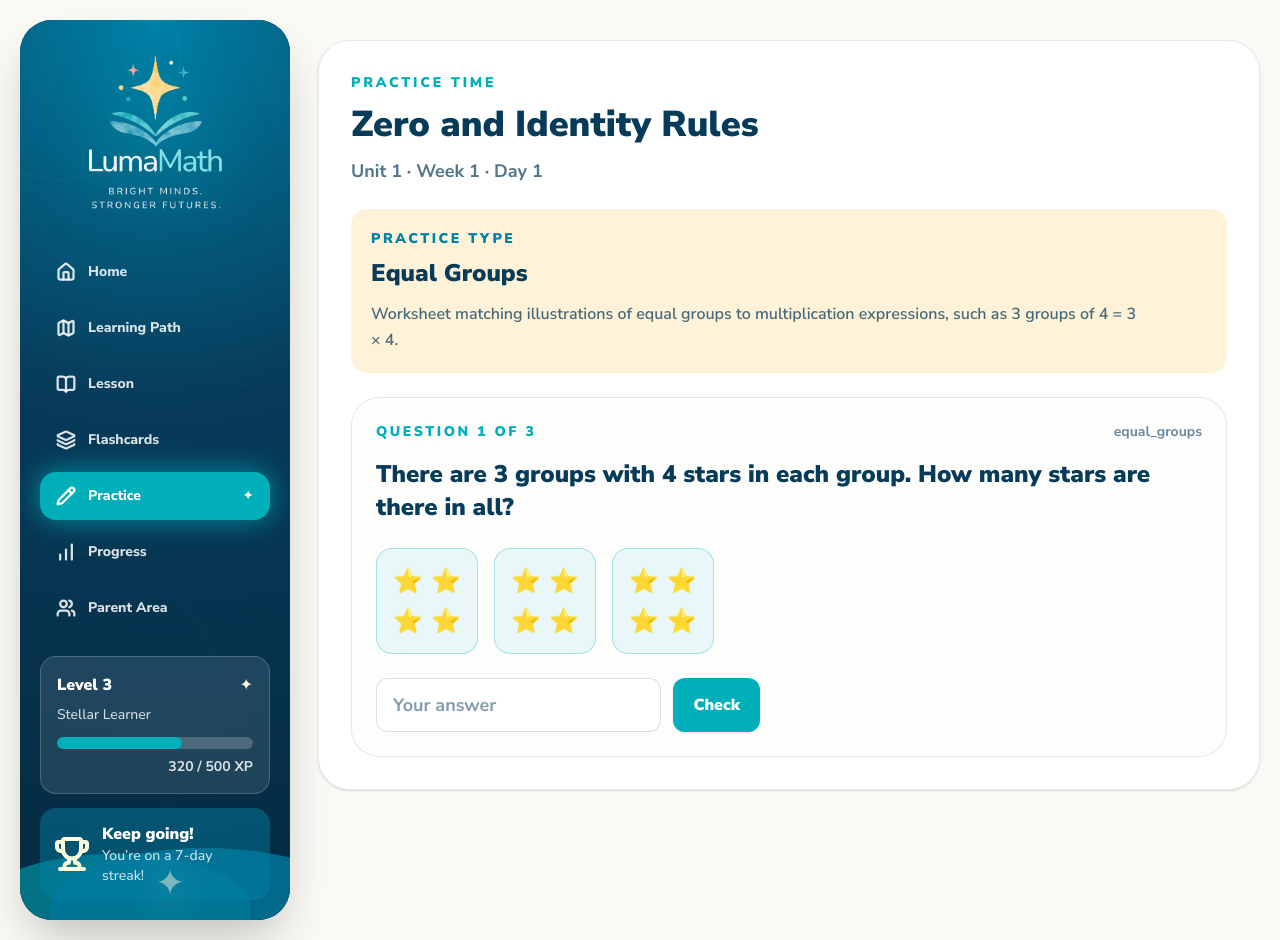
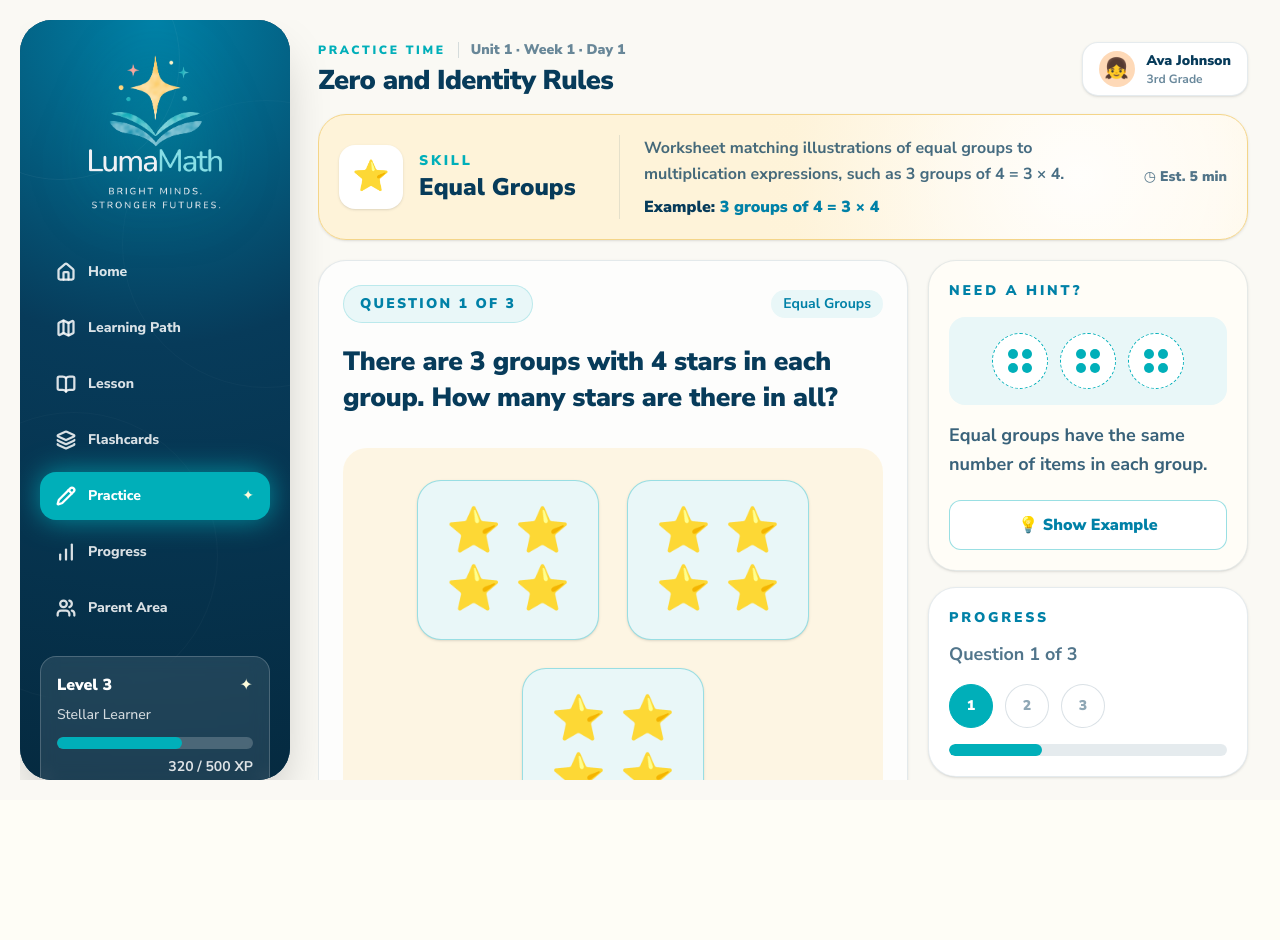
Before and after one commit to datsyukfliprw/luma_math, a React (Vite) app: page /practice in a window 1280 px wide. After the commit the page ends 800 px from the top, so only its background shows below. Built offline with nearby package versions, Linux system fonts and the light colour scheme.

Commit message:
Polish practice screen layout

```diff
--- a/src/App.tsx
+++ b/src/App.tsx
@@ -10,8 +10,8 @@ import ProgressScreen from './screens/ProgressScreen'
 
 function App() {
   return (
-    <main className="min-h-screen bg-[#faf9f4] p-0 text-[#073B5A] xl:p-5">
-      <div className="mx-auto flex min-h-screen max-w-[1540px] gap-7">
+    <main className="h-screen overflow-hidden bg-[#faf9f4] p-0 text-[#073B5A] xl:p-5">
+      <div className="mx-auto flex h-full max-w-[1540px] gap-7 overflow-hidden">
         <Sidebar />
 
         <Routes>
--- a/src/components/layout/PageLayout.tsx
+++ b/src/components/layout/PageLayout.tsx
@@ -4,8 +4,8 @@ type PageLayoutProps = {
 
 function PageLayout({ children }: PageLayoutProps) {
   return (
-    <section className="flex-1 px-4 py-5 lg:px-0">
-      <div className="mx-auto max-w-[1260px]">{children}</div>
+    <section className="h-full min-w-0 flex-1 overflow-y-auto px-4 py-5 pr-2 lg:px-0 lg:pr-3">
+      <div className="mx-auto max-w-[1260px] pb-6">{children}</div>
     </section>
   )
 }
--- a/src/components/layout/Sidebar.tsx
+++ b/src/components/layout/Sidebar.tsx
@@ -104,13 +104,6 @@ function Sidebar() {
           </div>
         </div>
 
-        <div className="pointer-events-none absolute bottom-0 left-0 right-0 h-30 opacity-90">
-          <div className="absolute bottom-[-38px] left-[-40px] h-26 w-[270px] rounded-t-[80%] bg-[#00AFB9]/60" />
-          <div className="absolute bottom-[-48px] right-[-70px] h-30 w-[310px] rounded-t-[80%] bg-[#0081A7]/80" />
-          <div className="absolute bottom-4 left-1/2 text-4xl text-[#FDFCDC] drop-shadow-[0_0_18px_rgba(253,252,220,0.8)]">
-            ✦
-          </div>
-        </div>
       </div>
     </aside>
   )
--- a/src/screens/PracticeScreen.tsx
+++ b/src/screens/PracticeScreen.tsx
@@ -1,5 +1,5 @@
 import { useState } from 'react'
-import { useParams } from 'react-router-dom'
+import { Link, useParams } from 'react-router-dom'
 import PageLayout from '../components/layout/PageLayout'
 import { getLessonById } from '../lib/lessonLookup'
 import { generateProblemsForPracticeType } from '../practiceTypes/registry'
@@ -19,9 +19,57 @@ function normalizeAnswer(answer: string) {
     .replaceAll('*', 'x')
 }
 
+function getPracticeExample(practiceType: string) {
+  if (practiceType === 'array_rows_columns') {
+    return '3 rows of 4 = 3 × 4'
+  }
+
+  if (practiceType === 'repeated_addition_to_multiplication') {
+    return '5 + 5 + 5 = 3 × 5'
+  }
+
+  if (practiceType === 'factor_product_identification') {
+    return '3 × 4 = 12, product is 12'
+  }
+
+  return '3 groups of 4 = 3 × 4'
+}
+
+function getHintText(visualType?: string) {
+  if (visualType === 'array_rows_columns') {
+    return 'Rows go across. Columns go up and down. Count both to find the product.'
+  }
+
+  if (visualType === 'repeated_addition') {
+    return 'Repeated addition adds the same number again and again. Count how many times it repeats.'
+  }
+
+  if (visualType === 'factor_product') {
+    return 'Factors are the numbers being multiplied. The product is the answer.'
+  }
+
+  return 'Equal groups have the same number of items in each group.'
+}
+
+function getSmallHintText(visualType?: string) {
+  if (visualType === 'array_rows_columns') {
+    return '💡 Count the rows, then count the columns.'
+  }
+
+  if (visualType === 'repeated_addition') {
+    return '💡 Count how many times the same number repeats.'
+  }
+
+  if (visualType === 'factor_product') {
+    return '💡 Factors are the numbers before the equals sign.'
+  }
+
+  return '💡 Count all the stars to find the total.'
+}
+
 function PracticeScreen() {
   const { lessonId } = useParams()
-  const { unit, week, lesson } = getLessonById(lessonId)
+  const { unit, week, lesson, weekDayNumber } = getLessonById(lessonId)
 
   const problems = generateProblemsForPracticeType(lesson.practice_type)
 
@@ -36,6 +84,9 @@ function PracticeScreen() {
 
   const currentProblem = problems[currentProblemIndex]
   const visualData = currentProblem?.visualData
+
+  const lessonPath = lessonId ? `/lesson/${lessonId}` : '/lesson'
+  const practiceTypeLabel = formatPracticeType(lesson.practice_type)
 
   function checkAnswer() {
     if (!currentProblem) return
@@ -104,57 +155,101 @@ function PracticeScreen() {
 
   return (
     <PageLayout>
-      <div className="rounded-[2rem] border border-[#073B5A]/10 bg-white p-8 shadow-sm">
-        <p className="text-sm font-black uppercase tracking-[0.2em] text-[#00AFB9]">
+<div className="mb-4 flex items-center justify-between gap-5">
+  <div>
+    <div className="flex flex-wrap items-center gap-3">
+      <p className="text-xs font-black uppercase tracking-[0.22em] text-[#00AFB9]">
         Practice Time
       </p>
 
-        <h1 className="mt-3 text-4xl font-black">{lesson.lesson_title}</h1>
+      <span className="hidden h-4 w-px bg-[#073B5A]/15 sm:block" />
 
-        <p className="mt-3 text-lg font-bold text-[#073B5A]/70">
+      <p className="text-sm font-black text-[#073B5A]/60">
         Unit {unit.unit_number} · Week {week.week_number} · Day{' '}
-          {lesson.day_number}
-        </p>
-
-        <div className="mt-6 rounded-2xl bg-[#FEF3D9] p-5">
-          <p className="text-sm font-black uppercase tracking-[0.18em] text-[#0081A7]">
-            Practice Type
-          </p>
-
-          <p className="mt-2 text-2xl font-black text-[#073B5A]">
-            {formatPracticeType(lesson.practice_type)}
-          </p>
-
-          <p className="mt-3 max-w-3xl font-semibold leading-relaxed text-[#073B5A]/75">
-            {lesson.practice}
+        {weekDayNumber}
       </p>
     </div>
 
+    <h1 className="mt-1 text-[1.7rem] font-black leading-tight tracking-[-0.02em] text-[#073B5A]">
+      {lesson.lesson_title}
+    </h1>
+  </div>
+
+  <div className="hidden rounded-2xl border border-[#073B5A]/10 bg-white px-4 py-2 shadow-sm md:flex md:items-center md:gap-3">
+    <div className="flex h-9 w-9 items-center justify-center rounded-full bg-[#FED9B7] text-xl">
+      👧
+    </div>
+
+    <div>
+      <p className="text-sm font-black text-[#073B5A]">Ava Johnson</p>
+      <p className="text-xs font-bold text-[#073B5A]/60">3rd Grade</p>
+    </div>
+  </div>
+</div>
+      <section className="mb-5 rounded-[1.75rem] border border-[#F4D589] bg-[radial-gradient(circle_at_82%_50%,rgba(255,255,255,0.88)_0%,rgba(255,255,255,0.48)_18%,rgba(254,243,217,0.86)_38%,rgba(254,243,217,1)_72%),linear-gradient(90deg,#FEF3D9_0%,#FEF3D9_48%,#FFF8E9_100%)] p-5 shadow-sm">
+        <div className="grid gap-5 lg:grid-cols-[260px_1fr_120px] lg:items-center">
+          <div className="flex items-center gap-4">
+            <div className="flex h-16 w-16 shrink-0 items-center justify-center rounded-2xl bg-white text-3xl shadow-sm">
+              ⭐
+            </div>
+
+            <div>
+              <p className="text-sm font-black uppercase tracking-[0.2em] text-[#00AFB9]">
+                Skill
+              </p>
+
+              <h2 className="text-2xl font-black text-[#073B5A]">
+                {practiceTypeLabel}
+              </h2>
+            </div>
+          </div>
+
+          <div className="border-[#073B5A]/10 lg:border-l lg:pl-6">
+            <p className="font-bold leading-relaxed text-[#073B5A]/75">
+              {lesson.practice}
+            </p>
+
+            <p className="mt-2 font-black text-[#073B5A]">
+              Example:{' '}
+              <span className="text-[#0081A7]">
+                {getPracticeExample(lesson.practice_type)}
+              </span>
+            </p>
+          </div>
+
+          <div className="text-sm font-black text-[#073B5A]/70 lg:text-right">
+            ◷ Est. 5 min
+          </div>
+        </div>
+      </section>
+
+      <section className="grid gap-5 xl:grid-cols-[1fr_320px]">
         {currentProblem ? (
-          <div className="mt-6 rounded-[1.75rem] border border-[#073B5A]/10 bg-[#FDFDFC] p-6">
-            <div className="mb-4 flex items-center justify-between">
-              <p className="text-sm font-black uppercase tracking-[0.18em] text-[#00AFB9]">
+          <div className="rounded-[1.75rem] border border-[#073B5A]/10 bg-[#FDFDFC] p-6 shadow-sm">
+            <div className="mb-5 flex items-center justify-between gap-4">
+              <p className="rounded-full border border-[#00AFB9]/20 bg-[#E9F7F8] px-4 py-2 text-sm font-black uppercase tracking-[0.16em] text-[#0081A7]">
                 Question {currentProblemIndex + 1} of {problems.length}
               </p>
 
-              <p className="text-sm font-bold text-[#073B5A]/60">
-                {currentProblem.visualType}
+              <p className="rounded-full bg-[#E9F7F8] px-3 py-1 text-sm font-bold text-[#0081A7]">
+                {formatPracticeType(currentProblem.visualType)}
               </p>
             </div>
 
-            <h2 className="text-2xl font-black leading-snug text-[#073B5A]">
+            <h2 className="max-w-3xl text-[1.65rem] font-black leading-snug tracking-[-0.01em] text-[#073B5A]">
               {currentProblem.questionText}
             </h2>
 
             {currentProblem.visualType === 'equal_groups' && visualData && (
-              <div className="mt-6 flex flex-wrap gap-4">
+              <div className="mt-8 rounded-3xl bg-[#FEF3D9]/70 px-6 py-8">
+                <div className="flex flex-wrap justify-center gap-7">
                   {Array.from({ length: visualData.groups ?? 0 }).map(
                     (_, groupIndex) => (
                       <div
                         key={groupIndex}
-                      className="rounded-2xl border border-[#00AFB9]/30 bg-[#E9F7F8] p-4"
+                        className="rounded-3xl border border-[#00AFB9]/35 bg-[#E9F7F8] p-7 shadow-sm"
                       >
-                      <div className="grid grid-cols-2 gap-2 text-2xl">
+                        <div className="grid grid-cols-2 gap-3.5 text-[2.75rem] leading-none">
                           {Array.from({
                             length: visualData.itemsPerGroup ?? 0,
                           }).map((_, starIndex) => (
@@ -165,36 +260,37 @@ function PracticeScreen() {
                     ),
                   )}
                 </div>
+              </div>
             )}
 
             {currentProblem.visualType === 'repeated_addition' && visualData && (
-              <div className="mt-6 rounded-2xl bg-[#FEF3D9] p-6 text-center">
-                <p className="text-4xl font-black text-[#073B5A]">
+              <div className="mt-8 rounded-3xl bg-[#FEF3D9] p-8 text-center">
+                <p className="text-5xl font-black text-[#073B5A]">
                   {visualData.repeatedAddition}
                 </p>
 
-                <p className="mt-3 text-lg font-bold text-[#073B5A]/70">
+                <p className="mt-4 text-lg font-bold text-[#073B5A]/70">
                   Write this as a multiplication sentence.
                 </p>
               </div>
             )}
 
             {currentProblem.visualType === 'factor_product' && visualData && (
-              <div className="mt-6 rounded-2xl bg-[#FEF3D9] p-6 text-center">
-                <p className="text-4xl font-black text-[#073B5A]">
+              <div className="mt-8 rounded-3xl bg-[#FEF3D9] p-8 text-center">
+                <p className="text-5xl font-black text-[#073B5A]">
                   {visualData.equation}
                 </p>
 
-                <p className="mt-3 text-lg font-bold text-[#073B5A]/70">
+                <p className="mt-4 text-lg font-bold text-[#073B5A]/70">
                   Type the two factors and the product.
                 </p>
               </div>
             )}
 
             {currentProblem.visualType === 'array_rows_columns' && visualData && (
-              <div className="mt-6 rounded-2xl bg-[#FEF3D9] p-6 text-center">
+              <div className="mt-8 rounded-3xl bg-[#FEF3D9] p-8 text-center">
                 <div
-                  className="mx-auto grid w-fit gap-3 rounded-2xl bg-white p-5 shadow-sm"
+                  className="mx-auto grid w-fit gap-3 rounded-2xl bg-white p-6 shadow-sm"
                   style={{
                     gridTemplateColumns: `repeat(${visualData.columns ?? 1}, minmax(0, 1fr))`,
                   }}
@@ -204,7 +300,7 @@ function PracticeScreen() {
                   }).map((_, index) => (
                     <span
                       key={index}
-                      className="h-8 w-8 rounded-full bg-[#F07167]"
+                      className="h-10 w-10 rounded-full bg-[#F07167]"
                     />
                   ))}
                 </div>
@@ -216,7 +312,7 @@ function PracticeScreen() {
             )}
 
             {currentProblem.visualType === 'factor_product' ? (
-              <div className="mt-6 grid max-w-2xl gap-4 md:grid-cols-3">
+              <div className="mt-8 grid max-w-2xl gap-4 md:grid-cols-3">
                 <label className="block">
                   <span className="mb-2 block text-sm font-black uppercase tracking-wide text-[#0081A7]">
                     Factor 1
@@ -261,9 +357,7 @@ function PracticeScreen() {
                       setFeedback(null)
                     }}
                     onKeyDown={(event) => {
-                      if (event.key === 'Enter') {
-                        checkAnswer()
-                      }
+                      if (event.key === 'Enter') checkAnswer()
                     }}
                     className="w-full rounded-xl border border-[#073B5A]/15 bg-white px-4 py-3 text-lg font-bold outline-none focus:border-[#00AFB9]"
                     placeholder="?"
@@ -275,11 +369,11 @@ function PracticeScreen() {
                   onClick={checkAnswer}
                   className="rounded-xl bg-[#00AFB9] px-5 py-3 font-black text-white shadow-sm md:col-span-3 md:w-fit"
                 >
-                  Check
+                  ✓ Check Answer
                 </button>
               </div>
             ) : currentProblem.visualType === 'array_rows_columns' ? (
-              <div className="mt-6 grid max-w-2xl gap-4 md:grid-cols-3">
+              <div className="mt-8 grid max-w-2xl gap-4 md:grid-cols-3">
                 <label className="block">
                   <span className="mb-2 block text-sm font-black uppercase tracking-wide text-[#0081A7]">
                     Rows
@@ -324,9 +418,7 @@ function PracticeScreen() {
                       setFeedback(null)
                     }}
                     onKeyDown={(event) => {
-                      if (event.key === 'Enter') {
-                        checkAnswer()
-                      }
+                      if (event.key === 'Enter') checkAnswer()
                     }}
                     className="w-full rounded-xl border border-[#073B5A]/15 bg-white px-4 py-3 text-lg font-bold outline-none focus:border-[#00AFB9]"
                     placeholder="?"
@@ -338,11 +430,11 @@ function PracticeScreen() {
                   onClick={checkAnswer}
                   className="rounded-xl bg-[#00AFB9] px-5 py-3 font-black text-white shadow-sm md:col-span-3 md:w-fit"
                 >
-                  Check
+                  ✓ Check Answer
                 </button>
               </div>
             ) : (
-              <div className="mt-6 flex max-w-sm gap-3">
+              <div className="mt-8 flex max-w-xl gap-3">
                 <input
                   value={answer}
                   onChange={(event) => {
@@ -350,43 +442,31 @@ function PracticeScreen() {
                     setFeedback(null)
                   }}
                   onKeyDown={(event) => {
-                    if (event.key === 'Enter') {
-                      checkAnswer()
-                    }
+                    if (event.key === 'Enter') checkAnswer()
                   }}
-                  className="min-w-0 flex-1 rounded-xl border border-[#073B5A]/15 bg-white px-4 py-3 text-lg font-bold outline-none focus:border-[#00AFB9]"
+                  className="min-w-0 flex-1 rounded-xl border border-[#073B5A]/15 bg-white px-5 py-4 text-lg font-bold outline-none focus:border-[#00AFB9]"
                   placeholder="Your answer"
                 />
 
                 <button
                   type="button"
                   onClick={checkAnswer}
-                  className="rounded-xl bg-[#00AFB9] px-5 py-3 font-black text-white shadow-sm"
+                  className="rounded-xl bg-[#00AFB9] px-6 py-4 font-black text-white shadow-sm"
                 >
-                  Check
+                  ✓ Check Answer
                 </button>
               </div>
             )}
+
+            <p className="mt-4 text-sm font-semibold text-[#073B5A]/60">
+              {getSmallHintText(currentProblem.visualType)}
+            </p>
 
             {feedback === 'correct' && (
               <div className="mt-5 rounded-2xl border border-[#00AFB9]/30 bg-[#E9F7F8] p-4">
                 <p className="font-black text-[#073B5A]">
                   Nice! That’s correct. ✨
                 </p>
-
-                {currentProblemIndex < problems.length - 1 ? (
-                  <button
-                    type="button"
-                    onClick={goToNextQuestion}
-                    className="mt-3 rounded-xl bg-[#00AFB9] px-5 py-3 font-black text-white"
-                  >
-                    Next Question
-                  </button>
-                ) : (
-                  <p className="mt-2 font-bold text-[#073B5A]/70">
-                    You finished this practice set!
-                  </p>
-                )}
               </div>
             )}
 
@@ -397,13 +477,39 @@ function PracticeScreen() {
                 </p>
 
                 <p className="mt-2 text-sm font-semibold text-[#073B5A]/70">
-                  Hint: check the model, then count carefully.
+                  {getHintText(currentProblem.visualType)}
                 </p>
               </div>
             )}
+
+            <div className="mt-7 flex items-center justify-between border-t border-[#073B5A]/10 pt-5">
+              <Link
+                to={lessonPath}
+                className="rounded-xl border border-[#00AFB9]/40 bg-white px-5 py-3 font-black text-[#0081A7]"
+              >
+                ← Back to Lesson
+              </Link>
+
+              <button
+                type="button"
+                onClick={goToNextQuestion}
+                disabled={
+                  feedback !== 'correct' ||
+                  currentProblemIndex >= problems.length - 1
+                }
+                className={`rounded-xl px-5 py-3 font-black shadow-sm ${
+                  feedback === 'correct' &&
+                  currentProblemIndex < problems.length - 1
+                    ? 'bg-[#00AFB9] text-white'
+                    : 'bg-[#E9F7F8] text-[#073B5A]/35'
+                }`}
+              >
+                Next Question →
+              </button>
+            </div>
           </div>
         ) : (
-          <div className="mt-6 rounded-2xl border border-[#F07167]/20 bg-[#FCE9E5] p-5">
+          <div className="rounded-2xl border border-[#F07167]/20 bg-[#FCE9E5] p-5">
             <p className="font-black text-[#073B5A]">
               No practice generator exists for this practice type yet.
             </p>
@@ -413,7 +519,100 @@ function PracticeScreen() {
             </p>
           </div>
         )}
+
+        <aside className="space-y-4">
+          <div className="rounded-[1.75rem] border border-[#073B5A]/10 bg-[#FFFDF7] p-5 shadow-sm">
+            <p className="text-sm font-black uppercase tracking-[0.2em] text-[#0081A7]">
+              Need a hint?
+            </p>
+
+            <div className="mt-4 rounded-2xl bg-[#E9F7F8] p-4 text-center">
+              <div className="flex justify-center gap-3">
+                {[1, 2, 3].map((group) => (
+                  <div
+                    key={group}
+                    className="flex h-14 w-14 items-center justify-center rounded-full border border-dashed border-[#00AFB9] bg-white"
+                  >
+                    <div className="grid grid-cols-2 gap-1">
+                      {[1, 2, 3, 4].map((dot) => (
+                        <span
+                          key={dot}
+                          className="h-2.5 w-2.5 rounded-full bg-[#00AFB9]"
+                        />
+                      ))}
                     </div>
+                  </div>
+                ))}
+              </div>
+            </div>
+
+            <p className="mt-4 text-lg font-bold leading-relaxed text-[#073B5A]/80">
+              {getHintText(currentProblem?.visualType)}
+            </p>
+
+            <button className="mt-5 w-full rounded-xl border border-[#00AFB9]/40 bg-white px-4 py-3 font-black text-[#0081A7]">
+              💡 Show Example
+            </button>
+          </div>
+
+          <div className="rounded-[1.75rem] border border-[#073B5A]/10 bg-white p-5 shadow-sm">
+            <p className="text-sm font-black uppercase tracking-[0.2em] text-[#0081A7]">
+              Progress
+            </p>
+
+            <p className="mt-3 text-lg font-bold text-[#073B5A]/70">
+              Question {currentProblemIndex + 1} of {problems.length}
+            </p>
+
+            <div className="mt-4 flex items-center gap-3">
+              {problems.map((problem, index) => (
+                <div
+                  key={problem.id}
+                  className={`flex h-11 w-11 items-center justify-center rounded-full border text-sm font-black ${
+                    index === currentProblemIndex
+                      ? 'border-[#00AFB9] bg-[#00AFB9] text-white'
+                      : index < currentProblemIndex
+                        ? 'border-[#00AFB9]/30 bg-[#E9F7F8] text-[#0081A7]'
+                        : 'border-[#073B5A]/15 bg-white text-[#073B5A]/45'
+                  }`}
+                >
+                  {index + 1}
+                </div>
+              ))}
+            </div>
+
+            <div className="mt-4 h-3 overflow-hidden rounded-full bg-[#073B5A]/10">
+              <div
+                className="h-full rounded-full bg-[#00AFB9]"
+                style={{
+                  width: `${
+                    ((currentProblemIndex + 1) /
+                      Math.max(problems.length, 1)) *
+                    100
+                  }%`,
+                }}
+              />
+            </div>
+          </div>
+
+          <div className="rounded-[1.75rem] border border-[#073B5A]/10 bg-[#FEF3D9] p-5 shadow-sm">
+            <p className="text-sm font-black uppercase tracking-[0.2em] text-[#0081A7]">
+              Streak
+            </p>
+
+            <div className="mt-3 flex items-center gap-4">
+              <div className="text-5xl">🔥</div>
+
+              <div>
+                <p className="text-3xl font-black text-[#073B5A]">7 days</p>
+                <p className="font-bold text-[#073B5A]/70">
+                  Keep up the great work!
+                </p>
+              </div>
+            </div>
+          </div>
+        </aside>
+      </section>
     </PageLayout>
   )
 }
```
Lines whose indentation alone changed are shown as unchanged.
